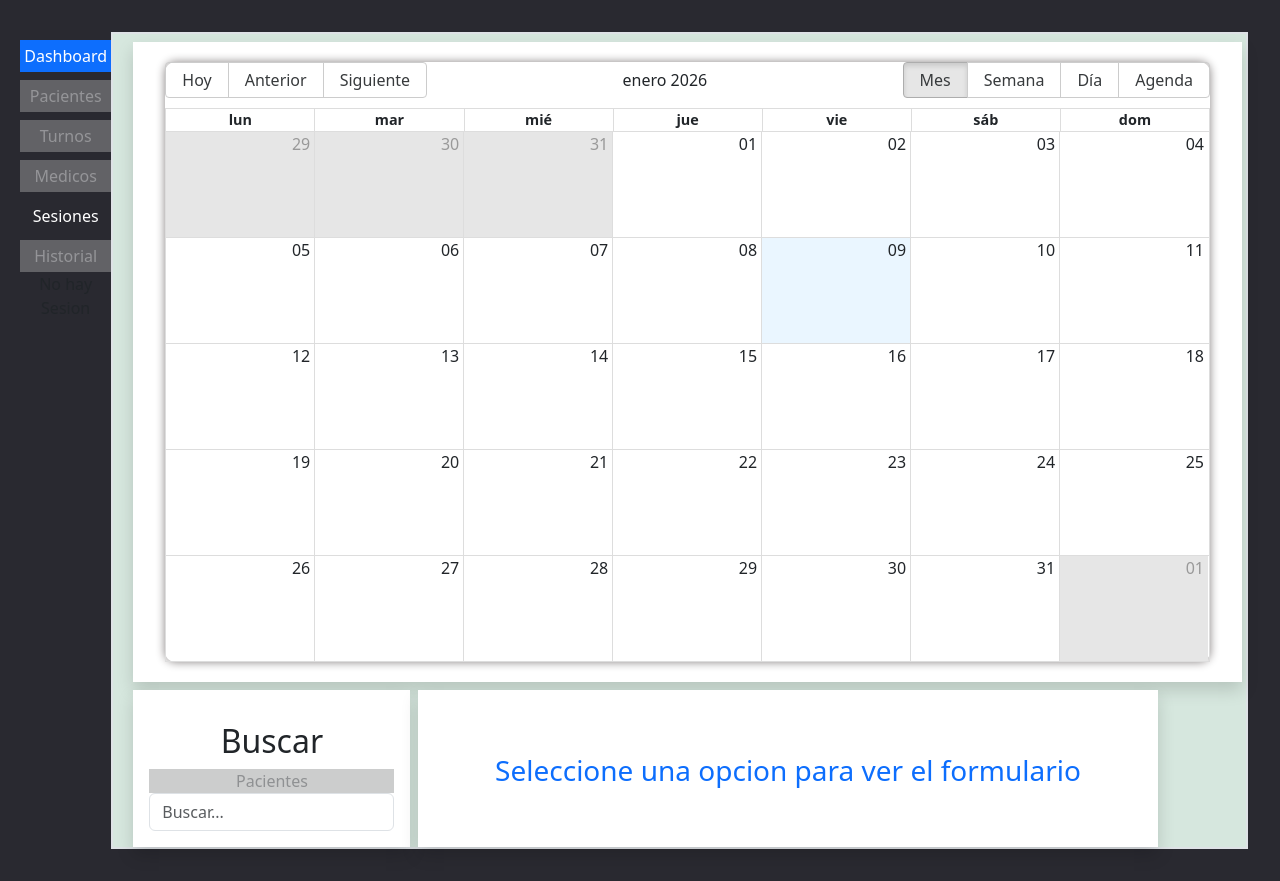
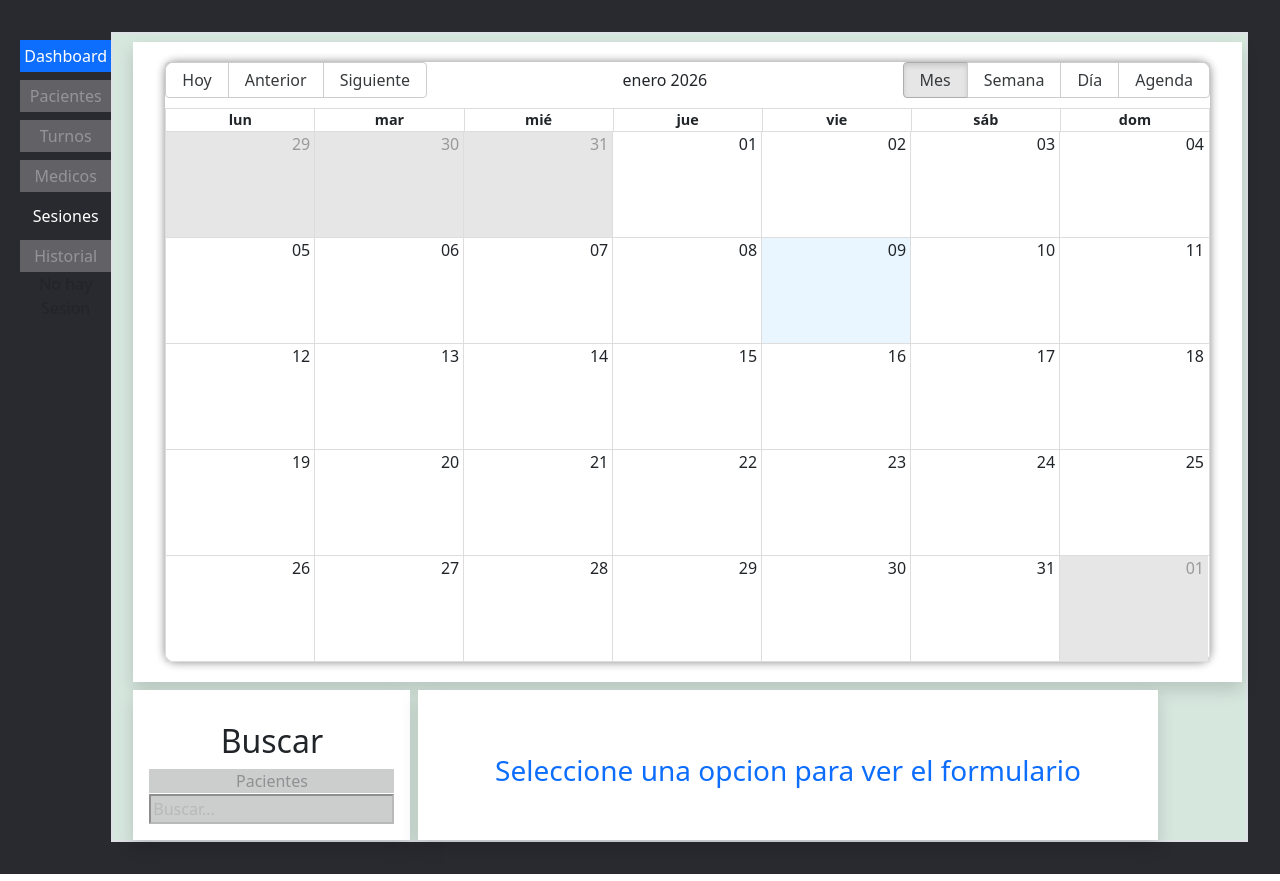
Before and after one commit to Condebasura/Consultorio, a React (Vite) app in the folder Consultorio/: page / in a window 1280 px wide. Built offline with nearby package versions, Linux system fonts and the light colour scheme; no server answers.

Commit message:
configurando botones segun rol

```diff
--- a/Consultorio/src/App.tsx
+++ b/Consultorio/src/App.tsx
@@ -124,7 +124,7 @@ usuario={usuario?.usuario ?? null}
 
   >
 
-  <SearchInput onSearch={(data) =>setResult(data ||'')} method='POST'     url='http://localhost:3000/SearchPaciente' />
+  <SearchInput onSearch={(data) =>setResult(data ||'')} isDisabled={usuario?.usuario.rol === undefined} method='POST'     url='http://localhost:3000/SearchPaciente' />
 
 </Ul> )}
 
--- a/Consultorio/src/components/Search.tsx
+++ b/Consultorio/src/components/Search.tsx
@@ -4,12 +4,14 @@ type SearchProps = {
     url: string;
     method: "GET" | "POST" | "PUT" | "DELETE";
     placeholder?: string;
+    className?: string;
+    isDisabled?: boolean;
     // eslint-disable-next-line @typescript-eslint/no-explicit-any
     onSearch: (result: any )=> void;
 
 };
 
-export default function SearchInput({placeholder = "Buscar...", onSearch , url , method }: SearchProps){
+export default function SearchInput({placeholder = "Buscar...", onSearch ,isDisabled,className, url , method }: SearchProps){
     const [query , setQuery] = useState("");
 
     const handleKeyDown = async (e: React.KeyboardEvent<HTMLInputElement>)=>{
@@ -44,10 +46,13 @@ export default function SearchInput({placeholder = "Buscar...", onSearch , url ,
         <input
          type="search"
          value={query}
-         onChange={(e)=> setQuery(e.target.value)}
+         onChange={(e)=>{
+             if(isDisabled) return;
+             setQuery(e.target.value)}
+            }
          onKeyDown={handleKeyDown}
          placeholder={placeholder}
-         className="form-control "
+         className={`${className} ${isDisabled ? 'disabled': 'form-control'}`}
          />
 
 
```
Also changed, not shown: 1 other file (tests, documents, lock files or other folders).
